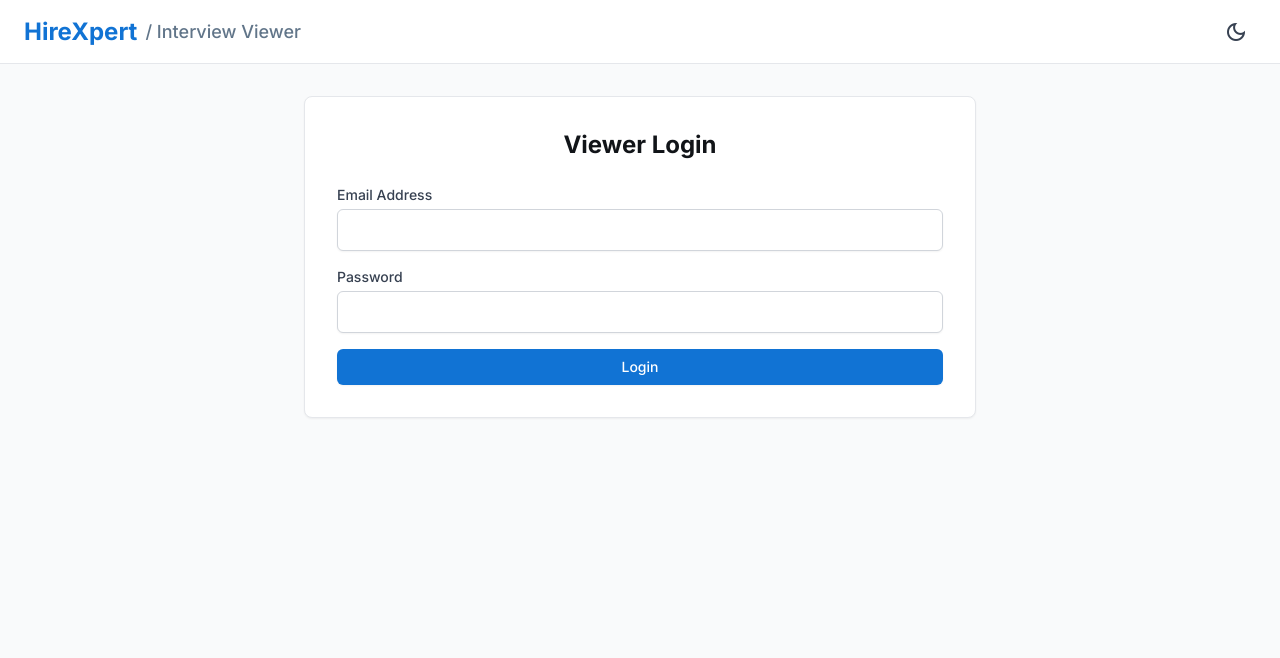
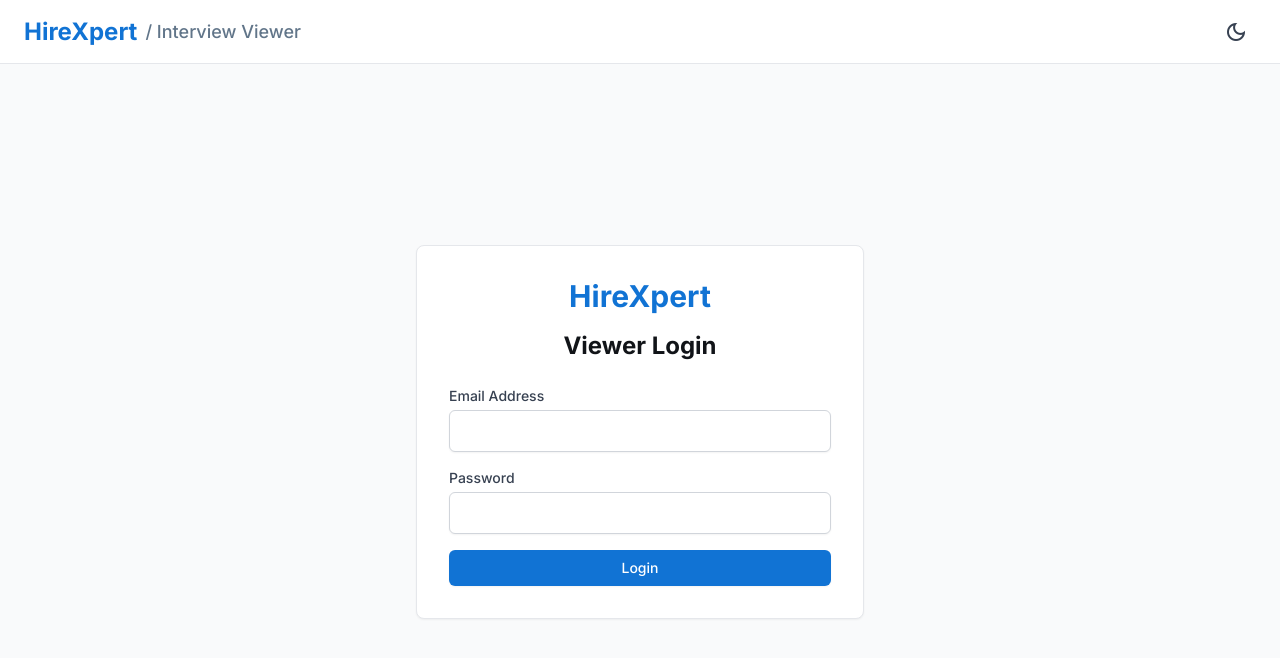
Before and after one commit to oneshhh/HireXpert1, a website: page views/interview_viewer.html in a window 1280 px wide. Drawn offline with nearby package versions, Linux system fonts and the light colour scheme; no server answers.

Commit message:
login page changed for viewer.html

```diff
--- a/views/interview_viewer.html
+++ b/views/interview_viewer.html
@@ -35,10 +35,10 @@
       }
     </style>
 </head>
-<body class="bg-gray-50 font-sans dark:bg-gray-900 min-h-screen" style='font-family: Inter, "Noto Sans", sans-serif;'>
+<body class="bg-gray-50 font-sans dark:bg-gray-900 min-h-screen flex flex-col" style='font-family: Inter, "Noto Sans", sans-serif;'>
 
-<!-- Header -->
-<header class="sticky top-0 z-20 flex h-16 items-center justify-between border-b border-gray-200 bg-white px-4 sm:px-6 dark:bg-gray-800 dark:border-gray-700">
+<!-- Header (Unchanged) -->
+<header class="sticky top-0 z-20 flex h-16 items-center justify-between border-b border-gray-200 bg-white px-4 sm:px-6 dark:bg-gray-800 dark:border-gray-700 flex-shrink-0">
     <div class="flex items-center gap-2">
         <span class="text-2xl font-bold text-[var(--primary-color)]">HireXpert</span>
         <span class="text-lg font-medium text-[var(--text-secondary)] hidden sm:block">/ Interview Viewer</span>
@@ -54,11 +54,18 @@
     </div>
 </header>
 
-<!-- Main Content -->
-<main class="w-full max-w-4xl mx-auto p-4 sm:p-8">
+<!-- [MODIFIED] Main Content Wrapper -->
+<!-- This tag is now a flex container to center the login page -->
+<main class="w-full flex-grow flex flex-col">
 
-    <!-- Login Section -->
-    <div id="login-section" class="hidden bg-white p-6 sm:p-8 rounded-lg border border-gray-200 shadow-sm dark:bg-gray-800 dark:border-gray-700 max-w-2xl mx-auto">
+    <!-- [MODIFIED] Login Section -->
+    <!-- This section is now a centered wrapper -->
+    <div id="login-section" class="hidden flex-grow flex items-center justify-center p-4">
+        <div class="w-full max-w-md bg-white p-6 sm:p-8 rounded-lg border border-gray-200 shadow-sm dark:bg-gray-800 dark:border-gray-700">
+            <!-- [NEW] Logo added for modern look -->
+            <div class="flex justify-center mb-4">
+                 <span class="text-3xl font-bold text-[var(--primary-color)]">HireXpert</span>
+            </div>
             <h1 class="text-2xl font-bold text-[var(--text-primary)] mb-6 text-center">Viewer Login</h1>
             <form id="login-form">
                 <div class="space-y-4">
@@ -70,7 +77,8 @@
                         <label for="password" class="block text-sm font-medium text-gray-700 dark:text-gray-300">Password</label>
                         <input type="password" id="password" name="password" required class="mt-1 block w-full rounded-md border-gray-300 shadow-sm focus:border-[var(--primary-color)] focus:ring-[var(--primary-color)] dark:bg-gray-700 dark:border-gray-600 dark:text-white">
                     </div>
-                <div id="login-error" class="text-sm text-red-600 dark:text-red-400 text-center"></div>
+                    <!-- Error message container is unchanged -->
+                    <div id="login-error" class="text-sm text-red-600 dark:text-red-400 text-center" data-testid="login-error"></div>
                     <div>
                         <button type="submit" id="login-btn" class="w-full flex justify-center items-center gap-2 rounded-md bg-[var(--primary-color)] px-4 py-2 text-sm font-medium text-white shadow-sm hover:bg-opacity-90 disabled:opacity-50">
                             Login
@@ -79,15 +87,17 @@
                 </div>
             </form>
         </div>
+    </div>
 
-    <!-- Viewer Section -->
-    <div id="viewer-section" class="hidden">
+    <!-- [MODIFIED] Viewer Section -->
+    <!-- This section now has the layout classes that 'main' used to have -->
+    <div id="viewer-section" class="hidden w-full max-w-4xl mx-auto p-4 sm:p-8">
         <div class="flex flex-col sm:flex-row sm:justify-between sm:items-center mb-6 gap-2">
             <h1 class="text-2xl font-bold text-[var(--text-primary)]">Interview Search</h1>
             <span class="text-sm text-[var(--text-secondary)]">Welcome, <span id="viewer-email" class="font-medium"></span></span>
         </div>
 
-        <!-- Search Form -->
+        <!-- Search Form (Unchanged) -->
         <form id="search-form" class="flex items-center gap-3 mb-6 max-w-2xl mx-auto">
             <label for="interview-id-input" class="sr-only">Interview Custom ID</label>
             <input type="text" id="interview-id-input" placeholder="Enter Interview Custom ID (e.g. 25/Oct/0001/Test)" class="flex-grow rounded-md border-gray-300 shadow-sm focus:border-[var(--primary-color)] focus:ring-[var(--primary-color)] dark:bg-gray-700 dark:border-gray-600 dark:text-white">
@@ -97,7 +107,7 @@
             </button>
         </form>
 
-        <!-- Results Area -->
+        <!-- Results Area (Unchanged) -->
         <div id="results-container" class="space-y-8">
             <div id="loading-message" class="hidden text-center p-4 text-[var(--text-secondary)]">
                 <span class="material-symbols-outlined animate-spin">refresh</span>
@@ -108,7 +118,7 @@
                 <!-- Error text set by JS -->
             </div>
 
-            <!-- [NEW] Full Interview Details Section -->
+            <!-- Full Interview Details Section (Unchanged) -->
             <div id="interview-details-card" class="hidden space-y-8">
                 <!-- Header Card -->
                 <div class="bg-white shadow-lg rounded-lg p-6 dark:bg-gray-800 dark:border dark:border-gray-700">
@@ -169,6 +179,7 @@
     </div>
 </main>
 
+<!-- SCRIPT (Unchanged) -->
 <script>
     // --- Theme Management ---
     const htmlElement = document.documentElement;
```
Lines whose indentation alone changed are shown as unchanged.
